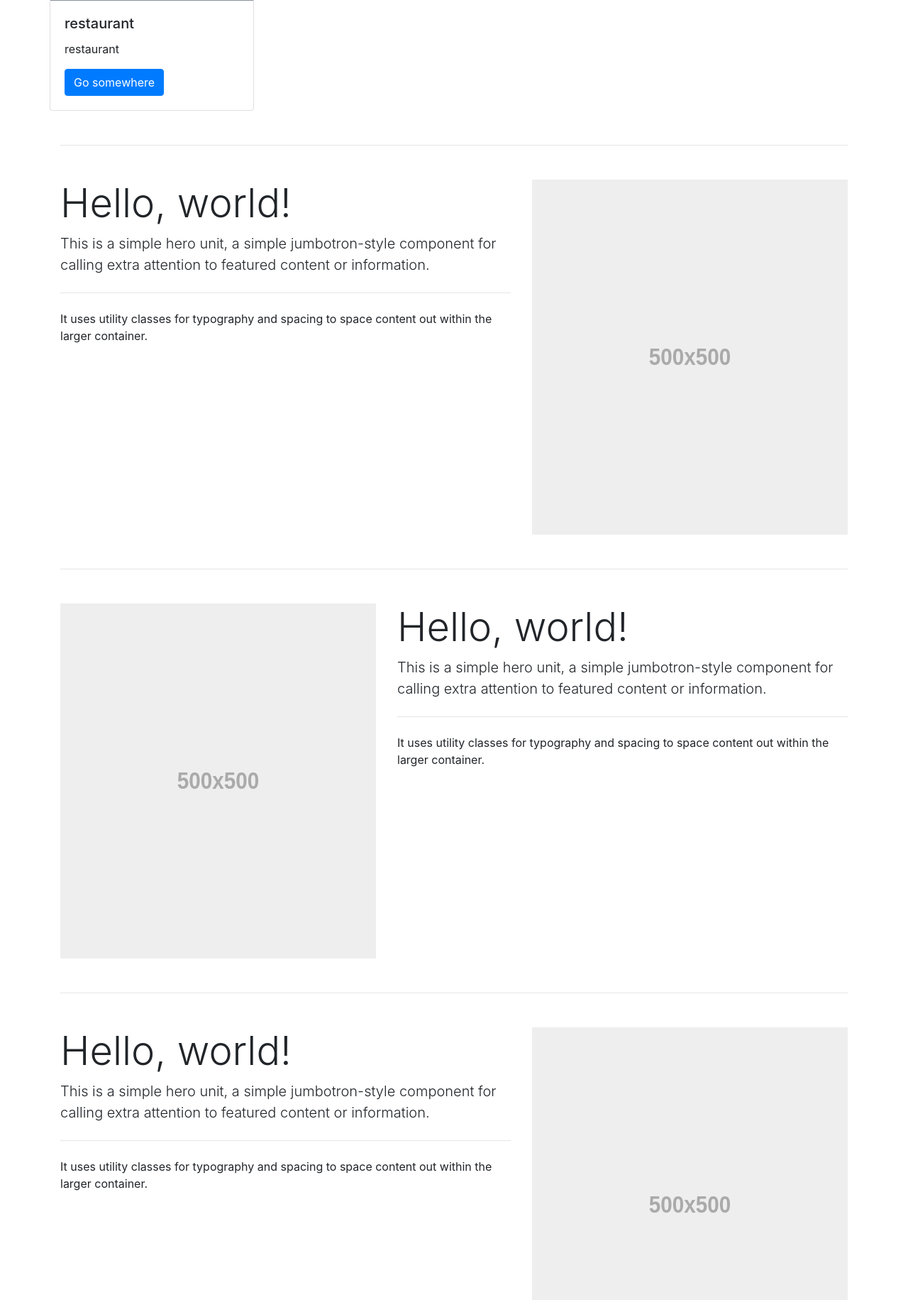
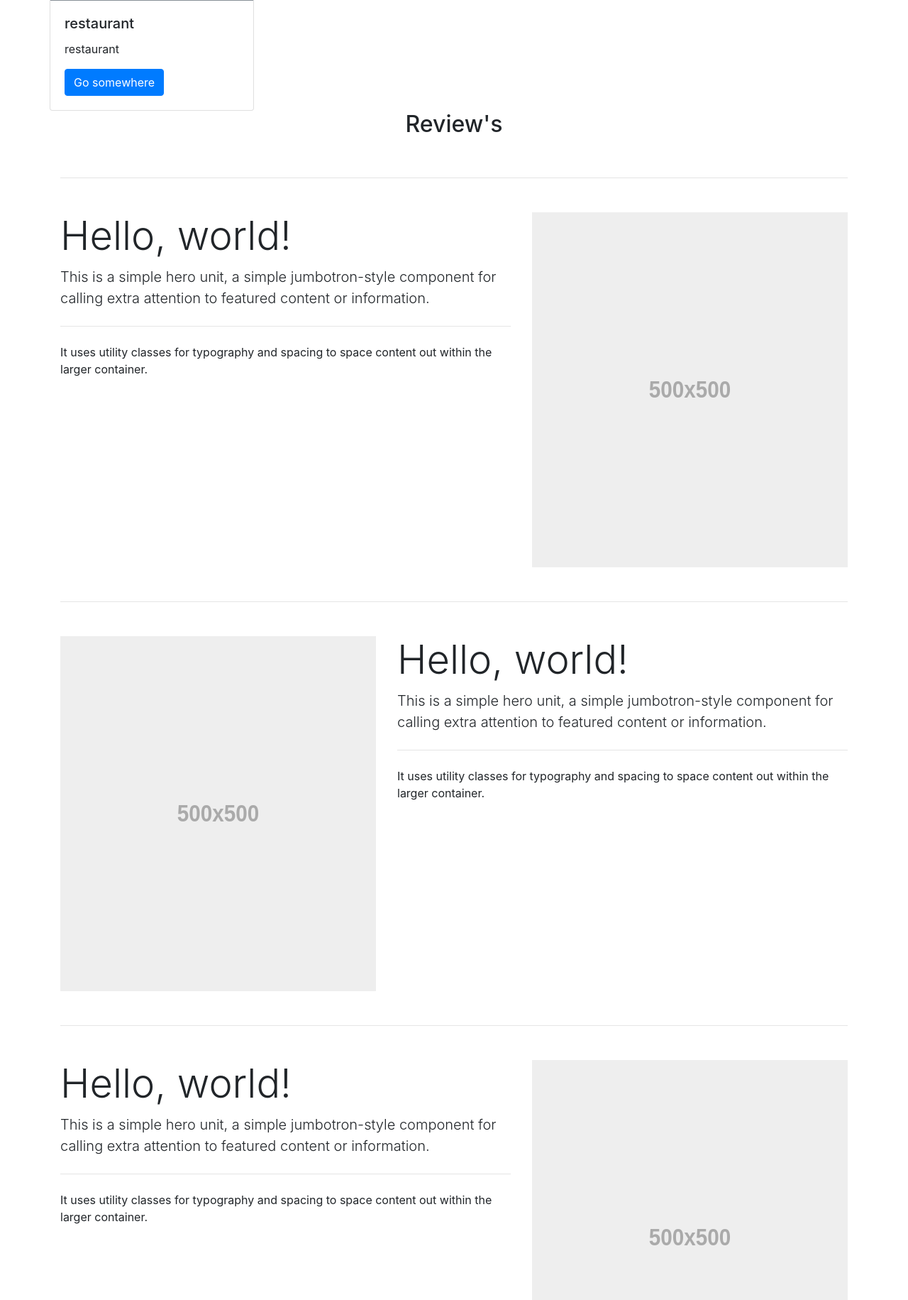
Before and after one commit to S-H-GAMELINKS/eato, a Django app: page / in a window 1280 px wide. Shown: the part 908-2739 px from the top of the page at 71% size. Run offline with Django 3.2, Linux system fonts and the light colour scheme; data comes from the database, SQL or seed files in the repository; data that the repository does not hold is empty; some libraries are stand-ins or nearby versions.

Commit message:
Shown restaurants review in LP

```diff
--- a/eato/views.py
+++ b/eato/views.py
@@ -1,6 +1,7 @@
 from django.shortcuts import render
-from restaurants.models import Restaurant
+from restaurants.models import Restaurant, Review
 
 def lp(request):
     restaurant_list = Restaurant.objects.order_by('?')[:9]
-    return render(request, 'lp.html', {'restaurant_list': restaurant_list})
+    review_list = Review.objects.select_related('restaurant').order_by('?')[:9]
+    return render(request, 'lp.html', {'restaurant_list': restaurant_list, 'review_list': review_list})
--- a/templates/lp.html
+++ b/templates/lp.html
@@ -27,6 +27,24 @@
           </div>
         {% endfor %}
       </div>
+    </div>
+
+    <div class="row">
+      <div class="col-12">
+        <h2 class="text-center">Review's</h2>
+      </div>
+      {% for review in review_list %}
+        <div class="col-4 mt-4">
+          <div class="card" style="width: 18rem;">
+            <svg class="bd-placeholder-img card-img-top" width="100%" height="180" xmlns="http://www.w3.org/2000/svg" preserveAspectRatio="xMidYMid slice" focusable="false" role="img" aria-label="Placeholder: Image cap"><title>Placeholder</title><rect width="100%" height="100%" fill="#868e96"/><text x="50%" y="50%" fill="#dee2e6" dy=".3em">Image cap</text></svg>
+            <div class="card-body">
+              <h5 class="card-title">{{ review.restaurant.name }}</h5>
+              <p class="card-text">{{ review.content }}</p>
+              <a href="{% url 'restaurants:detail' review.restaurant.id %}" class="btn btn-primary">Go somewhere</a>
+            </div>
+          </div>
+        </div>
+      {% endfor %}
     </div>
 
     <hr class="my-3 mt-5 mb-5">
```
